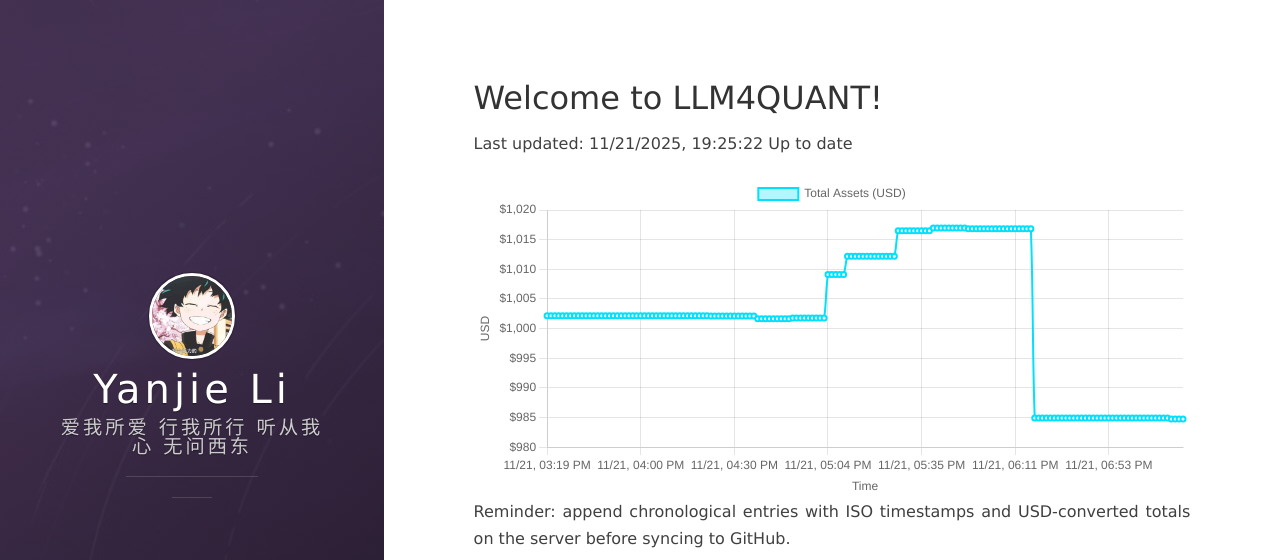
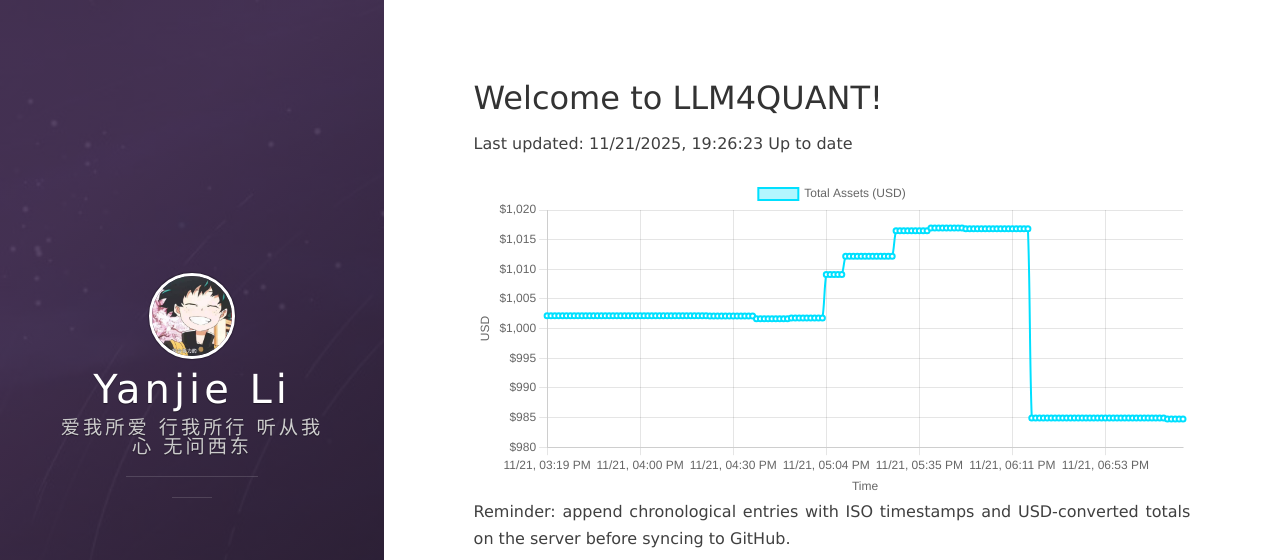
Before and after one commit to leeyegy/leeyegy.github.io, a Jekyll site: the page built from live-trading.html, in a window 1280 px wide and 1000 px high. Shown: the top 560 px of the window. Built offline with Jekyll 4.4.1, drawn with Linux system fonts in a browser that asks for light colours; nearby versions of some CDN libraries.

Commit message:
AccountMonitor: update balance history 2025-11-22T03:26:23+08:00

```diff
--- a/assets/data/binance/balance-history.json
+++ b/assets/data/binance/balance-history.json
@@ -1,5 +1,5 @@
 {
-  "generatedAt": "2025-11-22T03:25:22+08:00",
+  "generatedAt": "2025-11-22T03:26:23+08:00",
   "asset": "total_usd_value",
   "history": [
     {
@@ -657,6 +657,10 @@
     {
       "timestamp": "2025-11-22T03:25:22+08:00",
       "totalUsd": 984.74357543
+    },
+    {
+      "timestamp": "2025-11-22T03:26:23+08:00",
+      "totalUsd": 984.74357543
     }
   ]
 }
```
